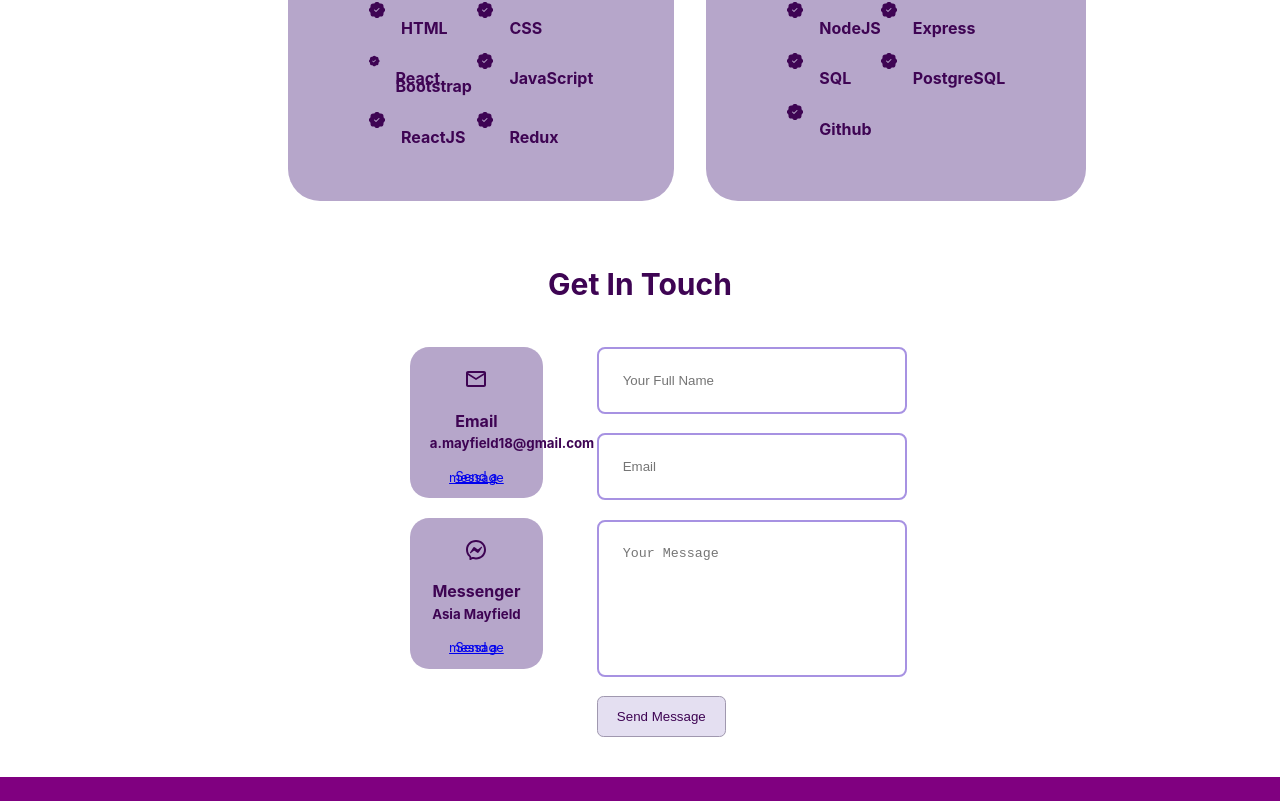
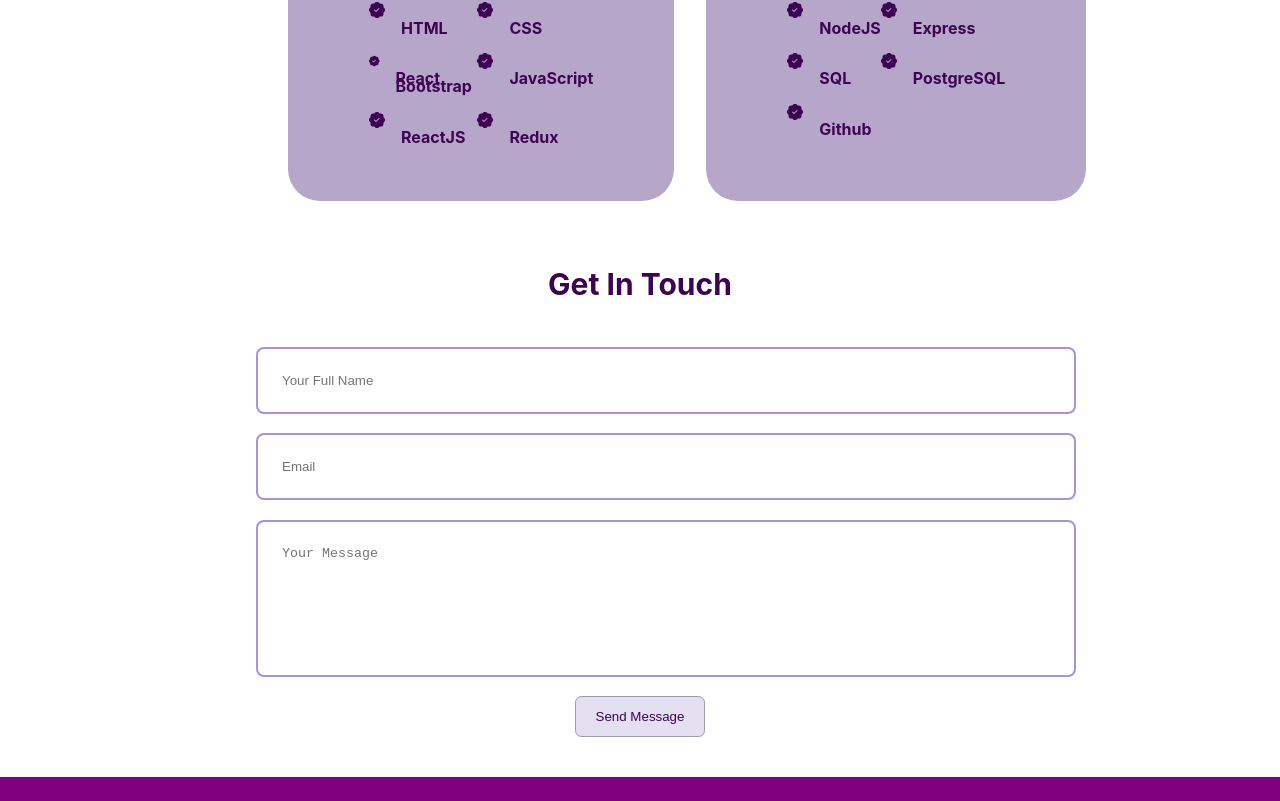
Before and after one commit to masterasia1/portfolio, a React (Create React App) app: page / in a window 1280 px wide. Shown: the part 860-1661 px from the top of the page. Built offline with nearby package versions, Linux system fonts and the light colour scheme.

Commit message:
updated contact page

```diff
--- a/src/App.css
+++ b/src/App.css
@@ -61,6 +61,8 @@ img {
 }
 
 .btn {
+  margin-left: auto;
+  margin-right: auto;
   width: max-content;
   display: inline-block;
   padding: 0.75rem 1.2rem;
--- a/src/Contact.css
+++ b/src/Contact.css
@@ -1,56 +1,5 @@
-
-/* contact buttons  */
-
-.container.contact_container {
-    width: 58%;
-    display: grid;
-    grid-template-columns: 30% 58%;
-    gap: 12%;
-}
-
-.contact_options {
-    display: flex;
-    flex-direction: column;
-    gap: 1.2rem;
-}
 
 
-.contact_option {
-    background: var(--color-bg-variant);
-    padding: 1.2rem;
-    border-radius: 1.2rem;
-    text-align: center;
-    border: 1px solid transparent;
-    transition: var(--transition);
-    line-height: 0.5px;
-}
-
-.contact_option:hover {
-    background: transparent;
-    border-color: var(--color-primary-variant);
-}
-
-.contact_option-icon {
-    font-size: 1.5rem;
-    margin-bottom: 0.5rem;
-
-}
-
-.contact_option a {
-    margin-top: 0.7rem;
-    display: inline-block;
-    font-size: 0.8rem;
-
-}
-
-.contact_option > h5, h4 {
-    color: var(--color-text)
-
-}
-
-
-
-/*---- Form --- */
 
 form {
     display: flex;
--- a/src/Contact.js
+++ b/src/Contact.js
@@ -1,6 +1,4 @@
 import React from 'react'
-import {MdOutlineMail} from 'react-icons/md'
-import {RiMessengerLine} from 'react-icons/ri'
 import './Contact.css';
 import { useRef } from 'react';
 import emailjs from 'emailjs-com';
@@ -23,22 +21,7 @@ export const Contact= () => {
      <h2>Get In Touch</h2>
      <br />
 
-     <div className='container contact_container'>
-       <div className='contact_options'>
-         <article className='contact_option'>
-           <MdOutlineMail className='contact_option-icon'/>
-           <h4>Email</h4>
-           <h5>a.mayfield18@gmail.com</h5>
-           <a href='mailto:a.mayfield18@gmail.com'> Send a message</a>
-         </article>
-         <article className='contact_option'>
-           <RiMessengerLine className='contact_option-icon' />
-           <h4>Messenger</h4>
-           <h5>Asia Mayfield</h5>
-           <a href='https://m.me/the.biggest.continent'>Send a message</a>
-         </article>
 
-       </div>
        <form ref={form} onSubmit={sendEmail}>
          <input type="text" name='name' placeholder='Your Full Name' required/>
          <input type='email' name='email' placeholder='Email' required />
@@ -47,7 +30,6 @@ export const Contact= () => {
 
        </form>
 
-     </div>
    </section>
   )
 }
--- a/src/Projects.js
+++ b/src/Projects.js
@@ -7,6 +7,9 @@ const Projects = () => {
         <h2>Projects</h2>
 
         <div className='container portfolio_container'>
+          <article>
+
+          </article>
 
         </div>
     </section>
```
